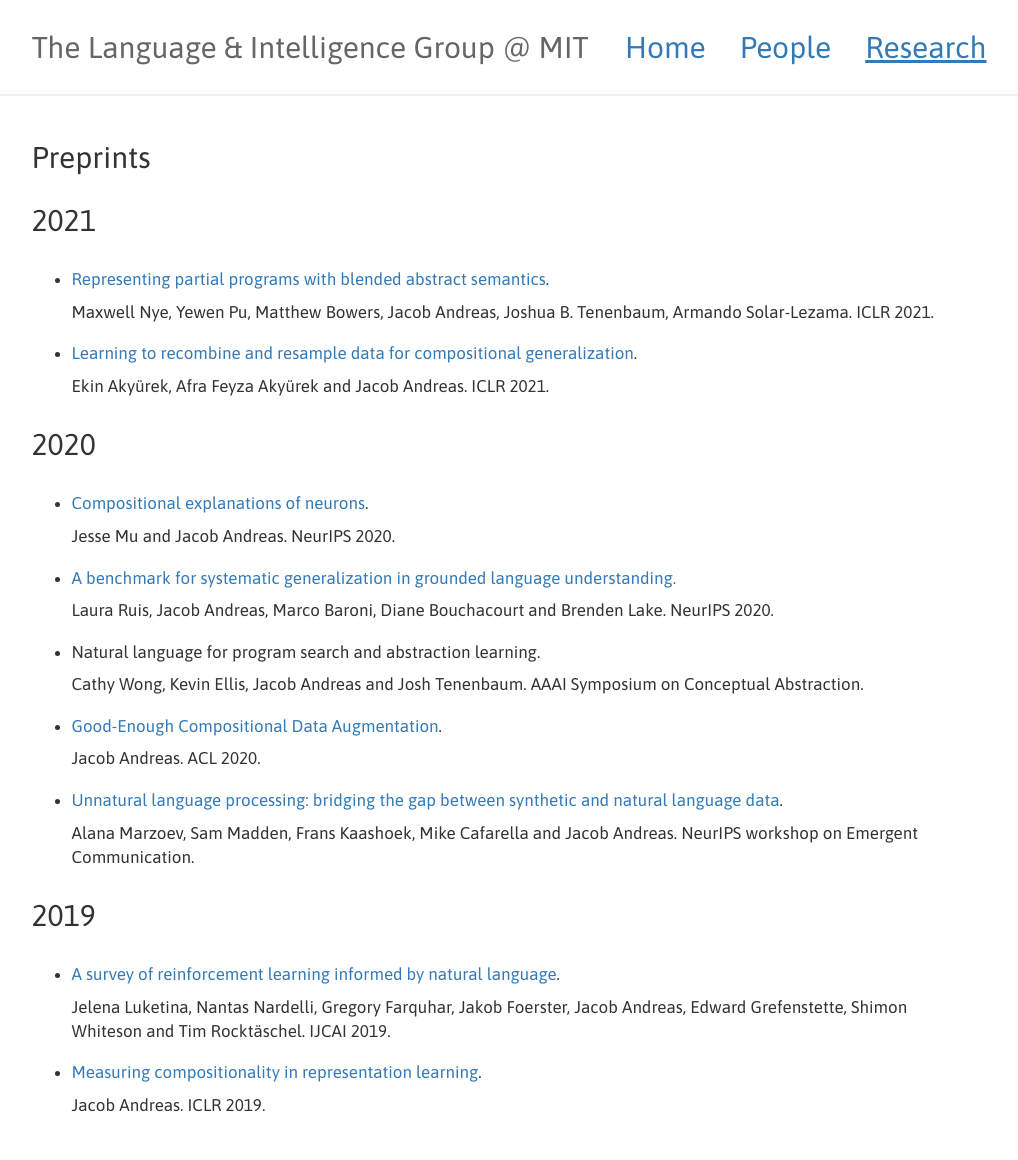
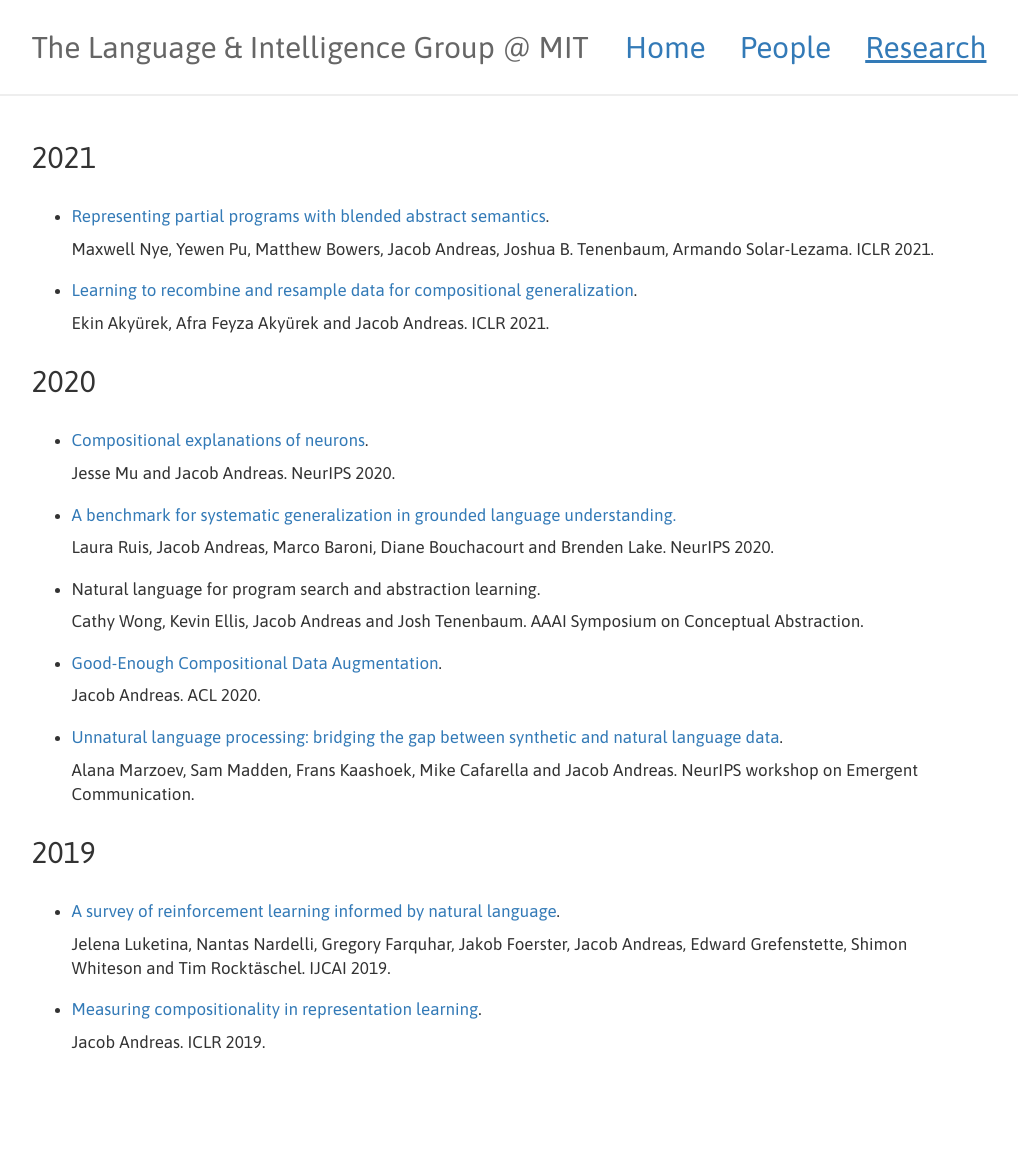
Before and after one commit to lingo-mit/website, a Jekyll site: the page built from research.md, in a window 1280 px wide. Shown: the whole page, without its empty margins (11-1029 px from the left). Built offline with Jekyll 4.4.1, drawn with Linux system fonts in a browser that asks for light colours; after the commit the page ends 1097 px from its top, so only the background shows below that.

Commit message:
no preprints

```diff
--- a/research.md
+++ b/research.md
@@ -2,8 +2,6 @@
 layout: default
 title: Papers
 ---
-
-## Preprints
 
 ## 2021
 
```
